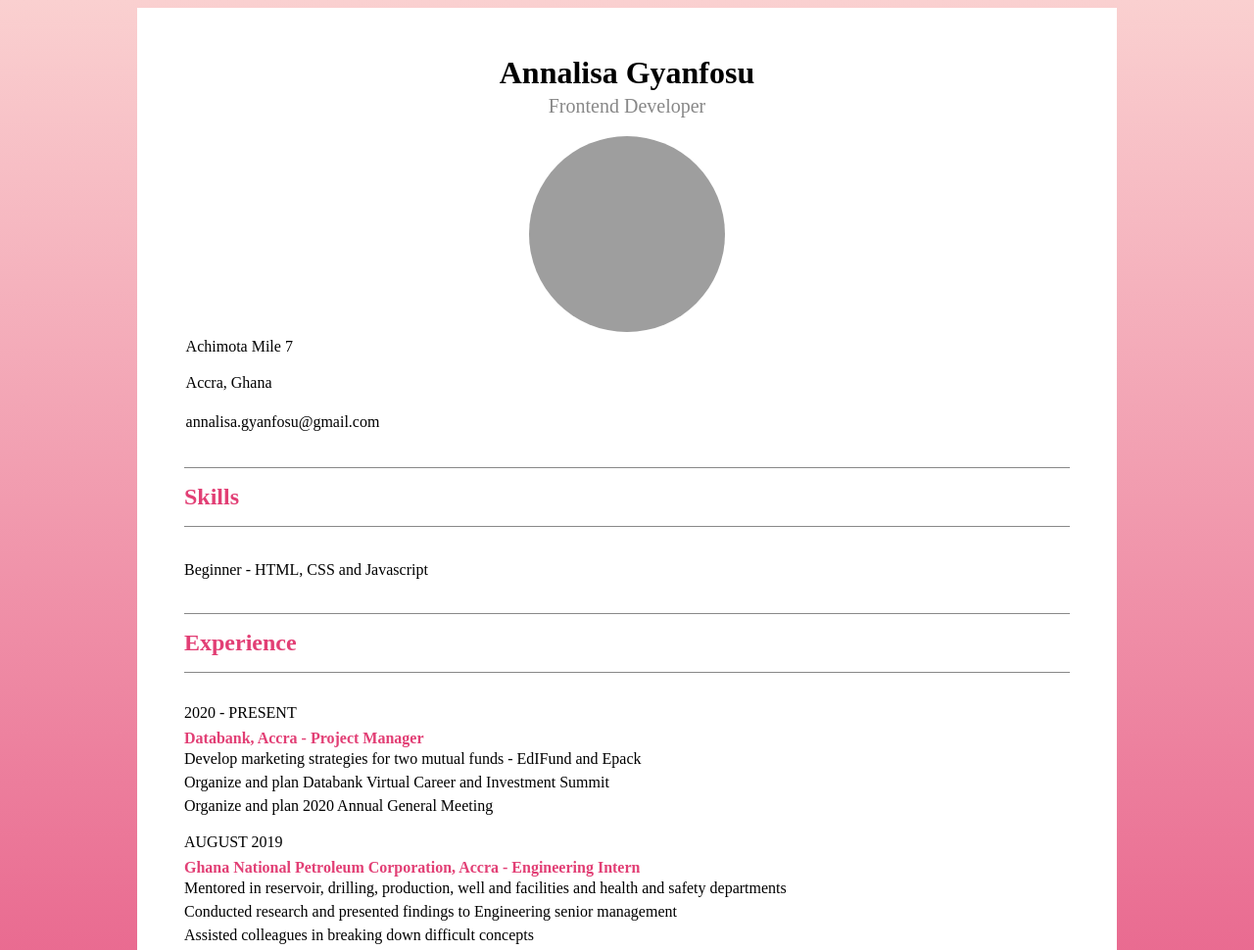
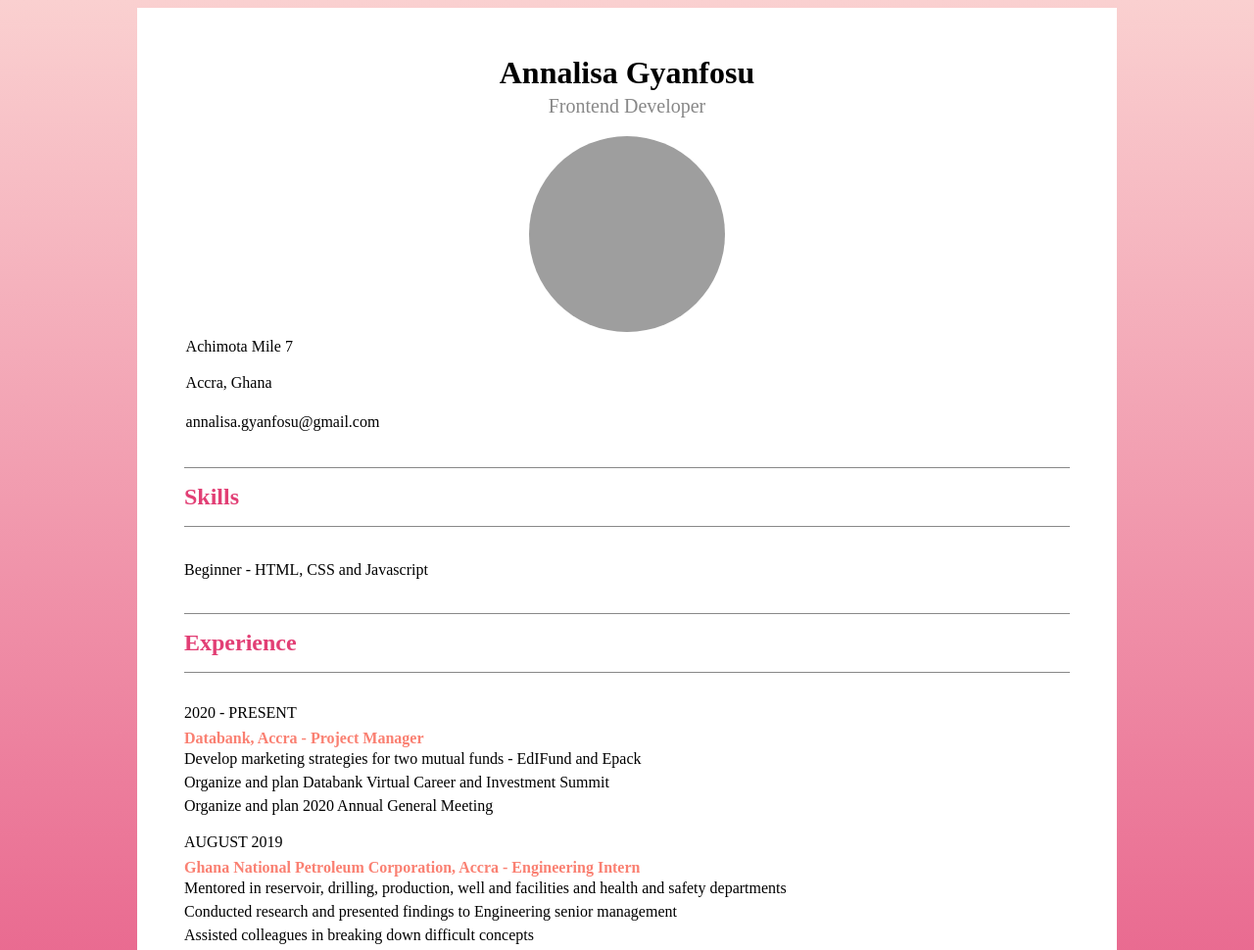
Before and after one commit to annalisa-gyanfosu/annalisa_cv, a plain HTML site: page docs/index.html in a window 1280 px wide. Shown: the top 970 px of the page at 98% size. Drawn offline with Linux system fonts and the light colour scheme; grey boxes are pictures that could not be loaded.

Commit message:
Add files via upload

```diff
--- a/docs/style.css
+++ b/docs/style.css
@@ -18,7 +18,7 @@ h1 {
 
  h3 {
     font-size: 1rem;
-    color: rgb(226, 63, 117);
+    color: salmon;
  }
 
  ul {
```
Also changed, not shown: docs/index.html (line endings or trailing spaces).
